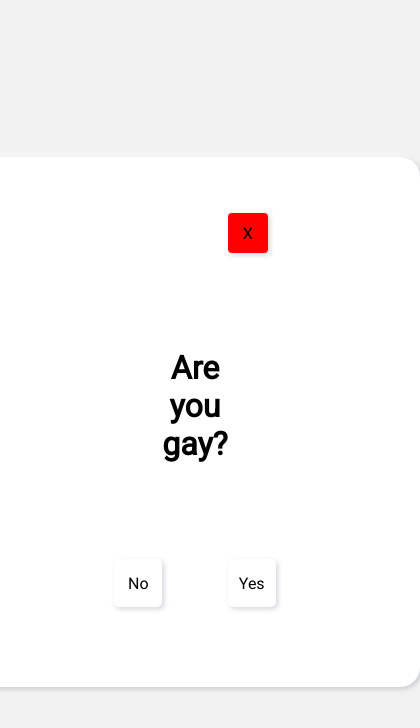
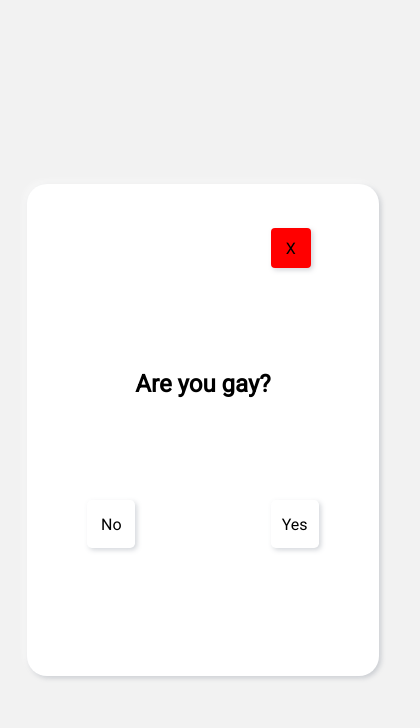
Before and after one commit to Dvd-22/troll, a plain HTML site: page index.html in a window 390 px wide. Shown: the whole page, 420 px wide, since content can reach past the window. Drawn offline with nearby package versions, Linux system fonts and the light colour scheme.

Commit message:
Responsive

```diff
--- a/index.html
+++ b/index.html
@@ -1,9 +1,11 @@
+<!DOCTYPE html>
 <html lang="en">
 	<head>
 		<meta charset="UTF-8" />
 		<meta http-equiv="X-UA-Compatible" content="IE=edge" />
 		<meta name="viewport" content="width=device-width, initial-scale=1.0" />
 		<link rel="stylesheet" href="./style.css" />
+		<link rel="shortcut icon" href="favicon.ico" type="image/x-icon" />
 		<title>Are you gay?</title>
 	</head>
 	<body>
--- a/style.css
+++ b/style.css
@@ -7,10 +7,9 @@
 }
 
 #parent {
-	width: 100%;
-	height: 100%;
+	width: 100vw;
+	height: 100vh;
 	display: flex;
-	flex-direction: column;
 	justify-content: center;
 	align-items: center;
 }
@@ -113,3 +112,18 @@ iframe {
 	margin-bottom: 3em;
 	border-radius: 10px;
 }
+
+@media (max-width: 768px) {
+	#canvas {
+		height: 50%;
+		width: 80%;
+		padding: 20px 20px 50px 20px;
+	}
+	#question {
+		font-size: 1.5em;
+	}
+	iframe {
+		width: 65vw;
+		height: 30vh;
+	}
+}
```
Also changed, not shown: favicon.ico (added).
